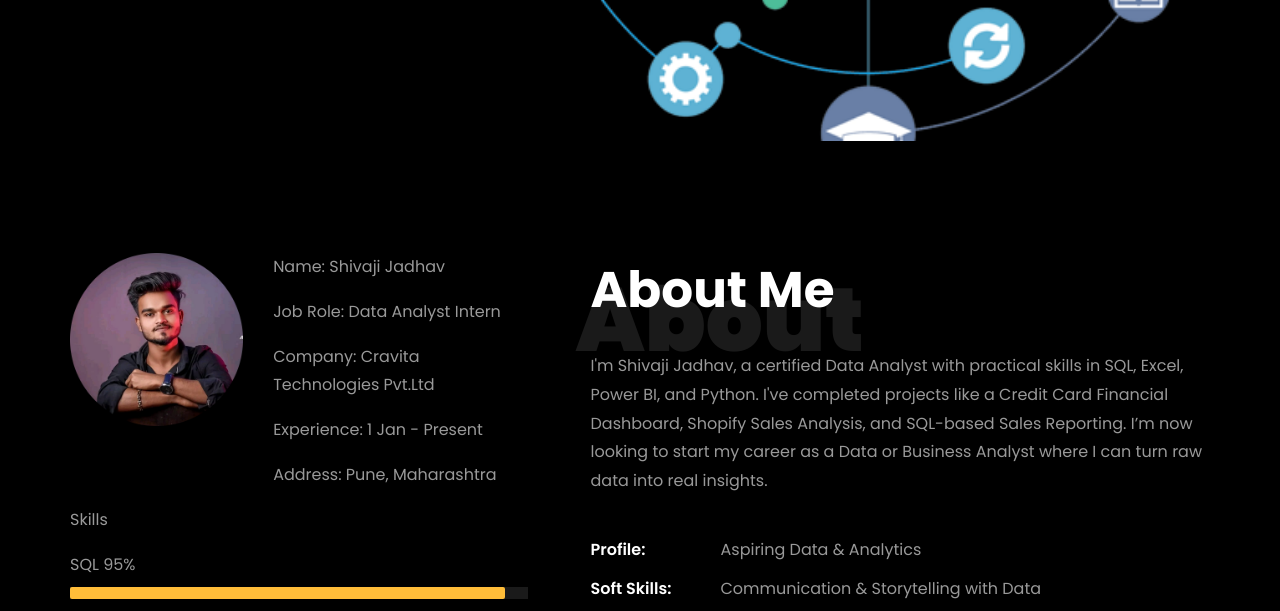
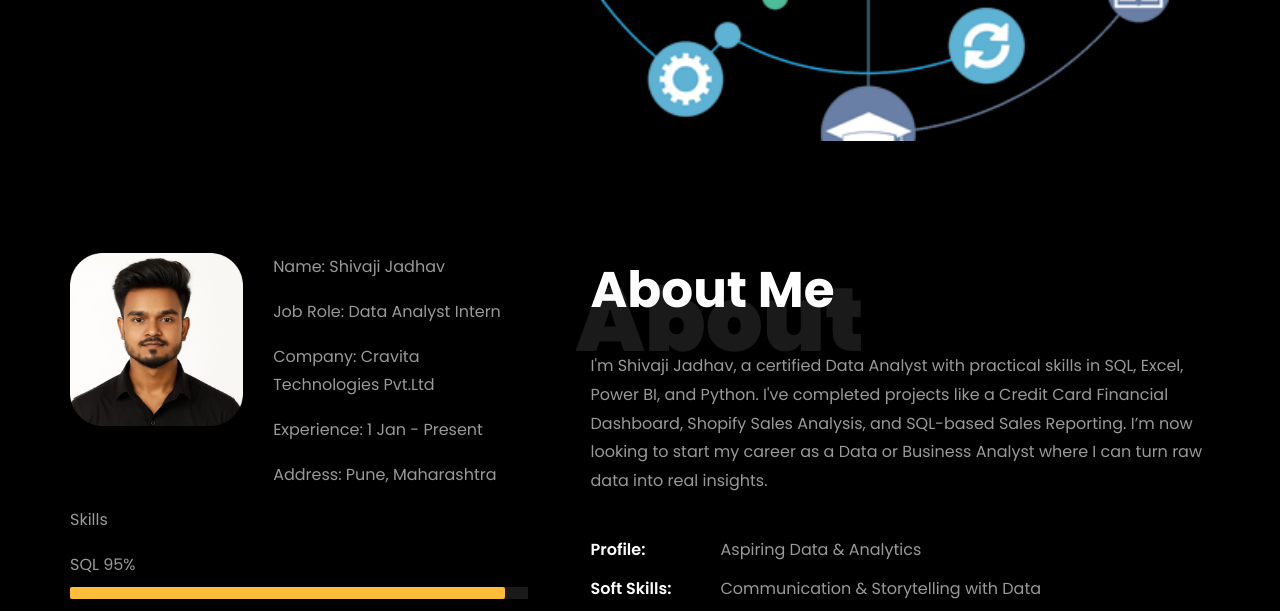
Before and after one commit to shivaji-jadhav/portfolio, a plain HTML site: page index.html in a window 1280 px wide. Shown: the part 609-1220 px from the top of the page. Drawn offline with Linux system fonts and the light colour scheme; files whose address does not match are found by name.

Commit message:
Update index.html

```diff
--- a/index.html
+++ b/index.html
@@ -213,7 +213,7 @@
 								<div class="row">
 									<div class="col-sm-6 col-md-5">
 									  <div class="about-img">
-										<img src="images/about-me.jpg" class="img-fluid rounded b-shadow-a" alt="">
+										<img src="images/about-me.png" class="img-fluid rounded b-shadow-a" alt="">
 									  </div>
 									</div>
 									<!-- Details next to profile image -->
```
